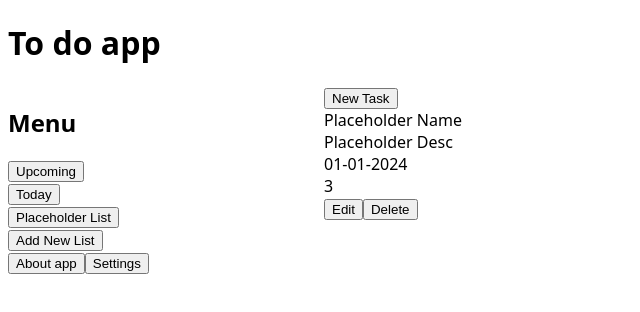
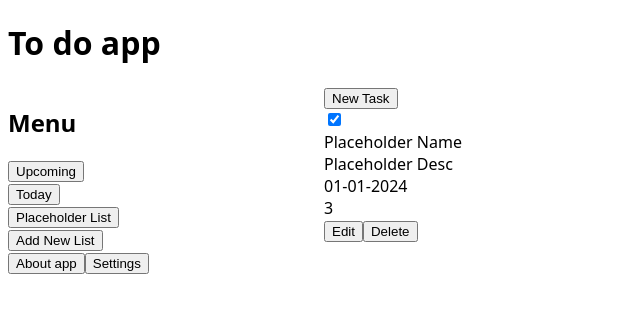
Before and after one commit to mikeski-aa/to-do-app-react, a React (Vite) app: page / in a window 1280 px wide. Shown: the top 312 px of the page, without its empty margins (0-640 px from the left). Built offline with nearby package versions, Linux system fonts and the light colour scheme.

Commit message:
Added task done ticker

```diff
--- a/src/App.jsx
+++ b/src/App.jsx
@@ -15,6 +15,7 @@ function App() {
     taskDesc: "",
     taskDate: "",
     taskPrio: "",
+    taskCompleted: false,
   });
   const [currentTasks, setCurrentTasks] = useState([
     {
@@ -23,6 +24,7 @@ function App() {
       taskDesc: "Placeholder Desc",
       taskDate: "01-01-2024",
       taskPrio: "3",
+      taskCompleted: true,
     },
   ]);
   const [addNewTask, setNewTask] = useState(false);
--- a/src/components/DisplayTasks.jsx
+++ b/src/components/DisplayTasks.jsx
@@ -28,8 +28,6 @@ function getTempTask(inputId, currentTasks) {
   let tempHolder = [...currentTasks];
   let tempItem = tempHolder.filter((item) => item.taskId === inputId);
 
-  console.log(tempItem);
-
   return tempItem[0];
 }
 
@@ -38,9 +36,32 @@ function getTempTask(inputId, currentTasks) {
 
 function DisplayTasks(props) {
   const taskContext = useContext(TaskContext);
+
+  // handler for clicking of the box
+  const handleCompleteClick = () => {
+    let tempArray = [...taskContext.currentTasks];
+
+    for (let x = 0; x < tempArray.length; x++) {
+      if (tempArray[x].taskId === props.taskId) {
+        tempArray[x] = {
+          ...tempArray[x],
+          taskCompleted: !tempArray[x].taskCompleted,
+        };
+      }
+    }
+
+    taskContext.setCurrentTasks(tempArray);
+  };
+
   return (
     <div className="task">
       <div className="taskInfo">
+        <input
+          type="checkbox"
+          className="displayTaskCompleted"
+          defaultChecked={props.taskCompleted}
+          onChange={handleCompleteClick}
+        ></input>
         <div className="displayTaskName">{props.taskName}</div>
         <div className="displayTaskDesc">{props.taskDesc}</div>
         <div className="displayTaskDue">{props.taskDate}</div>
--- a/src/components/ToDoDetails.jsx
+++ b/src/components/ToDoDetails.jsx
@@ -32,6 +32,7 @@ function ToDoItems() {
             taskDate={task.taskDate}
             taskPrio={task.taskPrio}
             taskId={task.taskId}
+            taskCompleted={task.taskCompleted}
             key={task.taskId}
           />
         ))}
```
